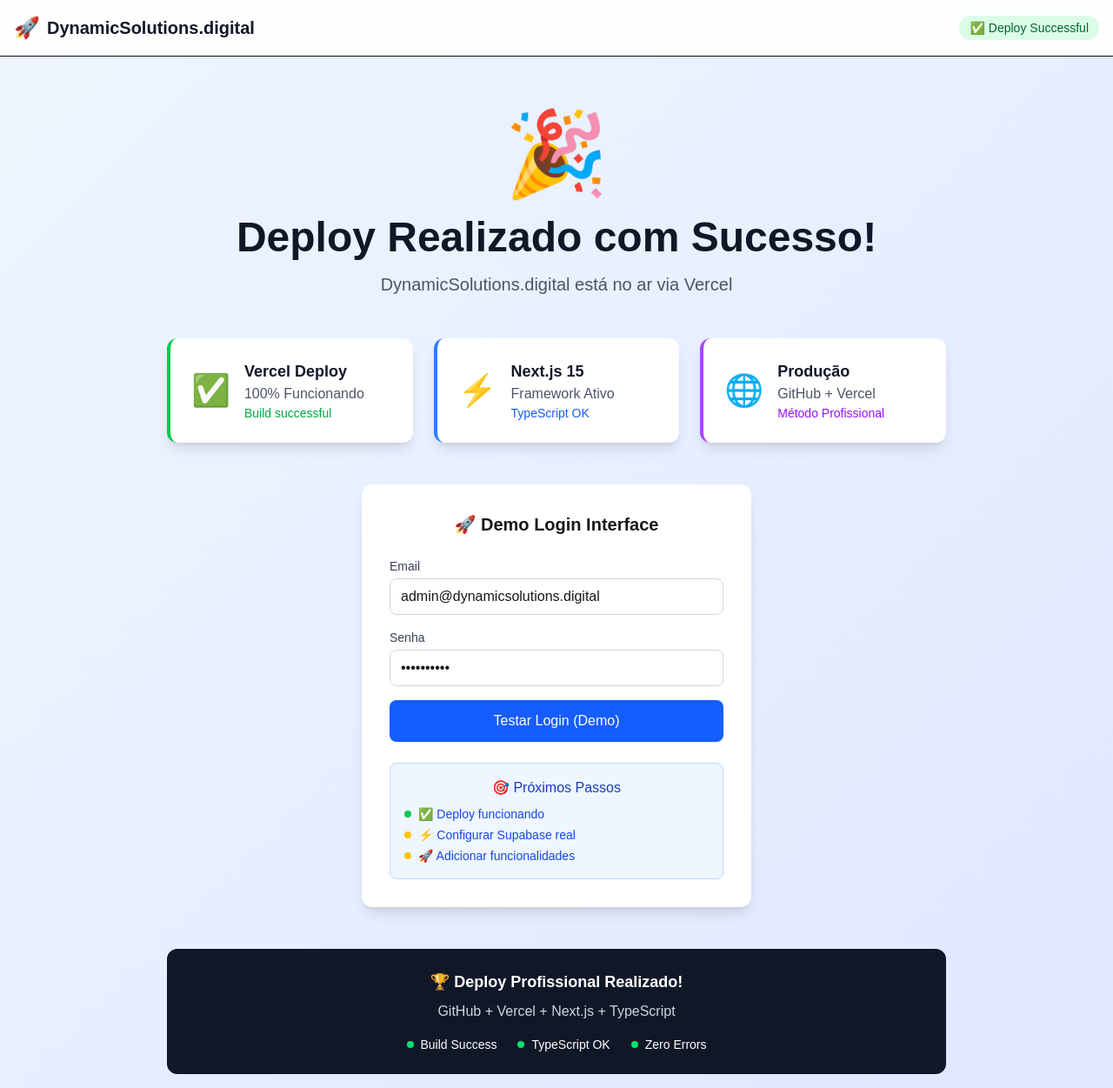
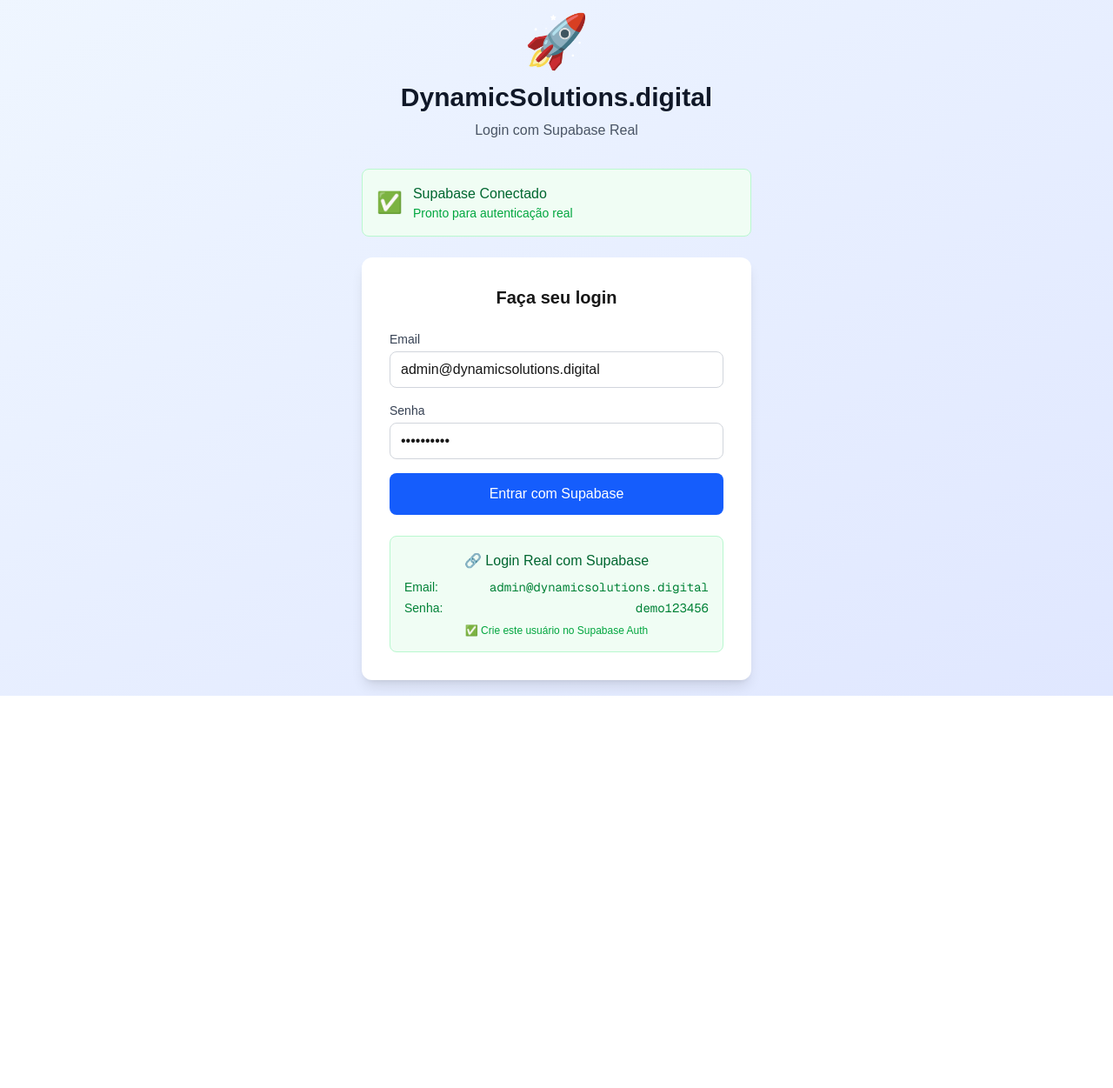
Before and after one commit to DYN-Solutions/dynamicsolutions-platform, a Next.js app: page / in a window 1280 px wide. Shown: the whole page at 87% size. After the commit the page ends 800 px from the top, so only its background shows below. Built offline with nearby package versions, Linux system fonts and the light colour scheme.

Commit message:
Update page.tsx

```diff
--- a/src/app/page.tsx
+++ b/src/app/page.tsx
@@ -1,16 +1,7 @@
 'use client'
 
 import { useState, useEffect } from 'react'
-
-// Mock Supabase para deploy sem erros
-const mockSupabase = {
-  auth: {
-    getUser: () => Promise.resolve({ data: { user: null }, error: null }),
-    signInWithPassword: () => Promise.resolve({ data: { user: null }, error: { message: 'Demo mode - Supabase não configurado' } }),
-    signOut: () => Promise.resolve({ error: null }),
-    onAuthStateChange: () => ({ data: { subscription: { unsubscribe: () => {} } } })
-  }
-}
+import { supabase, signInWithEmail, signOut, getCurrentUser } from '@/lib/supabase'
 
 // Tipos simples
 interface UserData {
@@ -23,27 +14,87 @@
 
 export default function HomePage() {
   const [user, setUser] = useState<UserData | null>(null)
-  const [loading, setLoading] = useState(false) // Mudado para false para não ficar carregando
+  const [loading, setLoading] = useState(true)
   const [email, setEmail] = useState('admin@dynamicsolutions.digital')
   const [password, setPassword] = useState('demo123456')
   const [loginLoading, setLoginLoading] = useState(false)
   const [error, setError] = useState('')
+  const [supabaseConnected, setSupabaseConnected] = useState(false)
 
   useEffect(() => {
-    // Mock - sem Supabase real
+    checkSupabaseConnection()
+    checkUser()
+
+    // Escutar mudanças na autenticação
+    const { data: { subscription } } = supabase.auth.onAuthStateChange(
+      async (event, session) => {
+        if (session?.user) {
+          setUser(session.user as UserData)
+        } else {
+          setUser(null)
+        }
         setLoading(false)
+      }
+    )
+
+    return () => {
+      subscription.unsubscribe()
+    }
+  }, [])
+
+  const checkSupabaseConnection = () => {
+    const url = process.env.NEXT_PUBLIC_SUPABASE_URL
+    const key = process.env.NEXT_PUBLIC_SUPABASE_ANON_KEY
+
+    if (url && key && url.includes('supabase.co') && key.length > 50) {
+      setSupabaseConnected(true)
+    } else {
+      setSupabaseConnected(false)
+    }
+  }
+
+  const checkUser = async () => {
+    if (!supabaseConnected) {
+      setLoading(false)
+      return
+    }
+
+    try {
+      const { user, error } = await getCurrentUser()
+      if (error) {
+        console.error('Erro ao verificar usuário:', error)
         setUser(null)
-  }, [])
+      } else {
+        setUser(user as UserData | null)
+      }
+    } catch (error) {
+      console.error('Erro:', error)
+      setUser(null)
+    } finally {
+      setLoading(false)
+    }
+  }
 
   const handleLogin = async (e: React.FormEvent) => {
     e.preventDefault()
     setLoginLoading(true)
     setError('')
 
+    if (!supabaseConnected) {
+      setError('🔧 Configure as variáveis do Supabase no arquivo .env.local')
+      setLoginLoading(false)
+      return
+    }
+
     try {
-      // Mock login para demo
-      await new Promise(resolve => setTimeout(resolve, 1000))
-      setError('🚀 Demo Mode - Configure o Supabase real para login funcionar')
+      const { data, error } = await signInWithEmail(email, password)
+
+      if (error) {
+        setError(`❌ Erro: ${error.message}`)
+      } else if (data.user) {
+        setUser(data.user as UserData)
+        setError('')
+      }
     } catch (error) {
       console.error('Erro no login:', error)
       setError('❌ Erro inesperado no login')
@@ -52,10 +103,17 @@
     }
   }
 
-  const handleLogout = () => {
+  const handleLogout = async () => {
+    if (!supabaseConnected) return
+
+    try {
+      await signOut()
       setUser(null)
       setEmail('admin@dynamicsolutions.digital')
       setPassword('demo123456')
+    } catch (error) {
+      console.error('Erro:', error)
+    }
   }
 
   if (loading) {
@@ -63,89 +121,66 @@
       <div className="min-h-screen flex items-center justify-center bg-gray-50">
         <div className="text-center">
           <div className="animate-spin rounded-full h-12 w-12 border-b-2 border-blue-600 mx-auto mb-4"></div>
-          <p className="text-gray-600">Carregando...</p>
+          <p className="text-gray-600">
+            {supabaseConnected ? 'Conectando com Supabase...' : 'Carregando...'}
+          </p>
         </div>
       </div>
     )
   }
 
-  // TELA DE LOGIN/DEMO
+  // TELA DE LOGIN
+  if (!user) {
     return (
-    <div className="min-h-screen bg-gradient-to-br from-blue-50 to-indigo-100">
-      {/* Header */}
-      <header className="bg-white/90 backdrop-blur shadow-sm border-b">
-        <div className="max-w-7xl mx-auto px-4 py-4 flex justify-between items-center">
-          <div className="flex items-center">
-            <span className="text-2xl mr-2">🚀</span>
-            <h1 className="text-xl font-bold text-gray-900">
+      <div className="min-h-screen bg-gradient-to-br from-blue-50 to-indigo-100 flex items-center justify-center p-4">
+        <div className="max-w-md w-full">
+          <div className="text-center mb-8">
+            <div className="text-6xl mb-4">🚀</div>
+            <h1 className="text-3xl font-bold text-gray-900 mb-2">
               DynamicSolutions.digital
             </h1>
-          </div>
-          <div className="flex items-center space-x-4">
-            <div className="text-sm bg-green-100 text-green-800 px-3 py-1 rounded-full">
-              ✅ Deploy Successful
-            </div>
-          </div>
-        </div>
-      </header>
-
-      <div className="flex items-center justify-center p-4 pt-16">
-        <div className="max-w-4xl w-full">
-          <div className="text-center mb-12">
-            <div className="text-8xl mb-6">🎉</div>
-            <h1 className="text-5xl font-bold text-gray-900 mb-4">
-              Deploy Realizado com Sucesso!
-            </h1>
-            <p className="text-xl text-gray-600 mb-8">
-              DynamicSolutions.digital está no ar via Vercel
+            <p className="text-gray-600">
+              {supabaseConnected ? 'Login com Supabase Real' : 'Configure o Supabase'}
             </p>
           </div>
 
-          {/* Status Cards */}
-          <div className="grid grid-cols-1 md:grid-cols-3 gap-6 mb-12">
-            <div className="bg-white p-6 rounded-xl shadow-lg border-l-4 border-green-500">
+          {/* Status do Supabase */}
+          <div className="mb-6">
+            <div className={`p-4 rounded-lg border ${
+              supabaseConnected
+                ? 'bg-green-50 border-green-200'
+                : 'bg-yellow-50 border-yellow-200'
+            }`}>
               <div className="flex items-center">
-                <div className="text-4xl mr-4">✅</div>
+                <span className="text-2xl mr-3">
+                  {supabaseConnected ? '✅' : '⚙️'}
+                </span>
                 <div>
-                  <h3 className="text-lg font-semibold text-gray-900">Vercel Deploy</h3>
-                  <p className="text-gray-600">100% Funcionando</p>
-                  <p className="text-sm text-green-600">Build successful</p>
-                </div>
-              </div>
-            </div>
-
-            <div className="bg-white p-6 rounded-xl shadow-lg border-l-4 border-blue-500">
-              <div className="flex items-center">
-                <div className="text-4xl mr-4">⚡</div>
-                <div>
-                  <h3 className="text-lg font-semibold text-gray-900">Next.js 15</h3>
-                  <p className="text-gray-600">Framework Ativo</p>
-                  <p className="text-sm text-blue-600">TypeScript OK</p>
-                </div>
-              </div>
-            </div>
-
-            <div className="bg-white p-6 rounded-xl shadow-lg border-l-4 border-purple-500">
-              <div className="flex items-center">
-                <div className="text-4xl mr-4">🌐</div>
-                <div>
-                  <h3 className="text-lg font-semibold text-gray-900">Produção</h3>
-                  <p className="text-gray-600">GitHub + Vercel</p>
-                  <p className="text-sm text-purple-600">Método Profissional</p>
+                  <h3 className={`font-medium ${
+                    supabaseConnected ? 'text-green-800' : 'text-yellow-800'
+                  }`}>
+                    {supabaseConnected ? 'Supabase Conectado' : 'Supabase Não Configurado'}
+                  </h3>
+                  <p className={`text-sm ${
+                    supabaseConnected ? 'text-green-600' : 'text-yellow-600'
+                  }`}>
+                    {supabaseConnected
+                      ? 'Pronto para autenticação real'
+                      : 'Configure .env.local com suas credenciais'
+                    }
+                  </p>
                 </div>
               </div>
             </div>
           </div>
 
-          {/* Demo Login Section */}
-          <div className="max-w-md mx-auto">
           <div className="bg-white p-8 rounded-xl shadow-lg">
             <h2 className="text-xl font-semibold text-center mb-6">
-                🚀 Demo Login Interface
+              {supabaseConnected ? 'Faça seu login' : 'Demo Interface'}
             </h2>
 
             {error && (
-                <div className="mb-4 p-3 bg-yellow-50 border border-yellow-200 text-yellow-800 rounded-lg text-sm">
+              <div className="mb-4 p-3 bg-red-50 border border-red-200 text-red-700 rounded-lg text-sm">
                 {error}
               </div>
             )}
@@ -187,61 +222,189 @@
                 {loginLoading ? (
                   <div className="flex items-center justify-center">
                     <div className="animate-spin rounded-full h-4 w-4 border-b-2 border-white mr-2"></div>
-                      Testando...
+                    {supabaseConnected ? 'Conectando com Supabase...' : 'Testando...'}
                   </div>
                 ) : (
-                    'Testar Login (Demo)'
+                  supabaseConnected ? 'Entrar com Supabase' : 'Testar Interface (Demo)'
                 )}
               </button>
             </form>
 
+            {!supabaseConnected && (
               <div className="mt-6 p-4 bg-blue-50 border border-blue-200 rounded-lg">
                 <h4 className="font-medium text-blue-800 mb-2 text-center">
-                  🎯 Próximos Passos
+                  🔧 Configure o Supabase
                 </h4>
                 <div className="text-sm text-blue-700 space-y-1">
+                  <p><strong>1.</strong> Crie arquivo <code>.env.local</code> na raiz</p>
+                  <p><strong>2.</strong> Adicione suas credenciais Supabase</p>
+                  <p><strong>3.</strong> Reinicie o servidor de desenvolvimento</p>
+                </div>
+              </div>
+            )}
+
+            {supabaseConnected && (
+              <div className="mt-6 p-4 bg-green-50 border border-green-200 rounded-lg">
+                <h4 className="font-medium text-green-800 mb-2 text-center">
+                  🔗 Login Real com Supabase
+                </h4>
+                <div className="text-sm text-green-700 space-y-1">
+                  <div className="flex justify-between">
+                    <span className="font-medium">Email:</span>
+                    <span className="font-mono">admin@dynamicsolutions.digital</span>
+                  </div>
+                  <div className="flex justify-between">
+                    <span className="font-medium">Senha:</span>
+                    <span className="font-mono">demo123456</span>
+                  </div>
+                </div>
+                <div className="text-xs text-green-600 text-center mt-2">
+                  ✅ Crie este usuário no Supabase Auth
+                </div>
+              </div>
+            )}
+          </div>
+        </div>
+      </div>
+    )
+  }
+
+  // DASHBOARD APÓS LOGIN
+  return (
+    <div className="min-h-screen bg-gray-50">
+      {/* Header */}
+      <header className="bg-white shadow-sm border-b">
+        <div className="max-w-7xl mx-auto px-4 py-4 flex justify-between items-center">
+          <div className="flex items-center">
+            <span className="text-2xl mr-2">🚀</span>
+            <h1 className="text-xl font-bold text-gray-900">
+              DynamicSolutions.digital
+            </h1>
+          </div>
+          <div className="flex items-center space-x-4">
+            <div className="text-right">
+              <div className="text-sm font-medium text-gray-900">
+                {(user.user_metadata?.full_name as string) || 'Admin'}
+              </div>
+              <div className="text-xs text-gray-500">{user.email}</div>
+              <div className="text-xs text-green-600">✅ Conectado via Supabase</div>
+            </div>
+            <button
+              onClick={handleLogout}
+              className="bg-red-500 text-white px-4 py-2 rounded-lg hover:bg-red-600 transition-colors text-sm font-medium"
+            >
+              Sair
+            </button>
+          </div>
+        </div>
+      </header>
+
+      {/* Dashboard Content */}
+      <main className="max-w-7xl mx-auto px-4 py-8">
+        <div className="text-center mb-8">
+          <h2 className="text-3xl font-bold text-gray-900 mb-2">
+            🎉 Conectado com Supabase!
+          </h2>
+          <p className="text-gray-600">
+            Autenticação real funcionando perfeitamente
+          </p>
+        </div>
+
+        {/* Status Cards */}
+        <div className="grid grid-cols-1 md:grid-cols-3 gap-6 mb-8">
+          <div className="bg-white p-6 rounded-lg shadow-sm border-l-4 border-green-500">
+            <div className="flex items-center">
+              <div className="text-3xl mr-4">✅</div>
+              <div>
+                <h3 className="text-lg font-semibold text-gray-900">Supabase Conectado</h3>
+                <p className="text-gray-600">Autenticação real ativa</p>
+              </div>
+            </div>
+          </div>
+
+          <div className="bg-white p-6 rounded-lg shadow-sm border-l-4 border-blue-500">
+            <div className="flex items-center">
+              <div className="text-3xl mr-4">🔐</div>
+              <div>
+                <h3 className="text-lg font-semibold text-gray-900">Login Real</h3>
+                <p className="text-gray-600">Usuário: {user.email}</p>
+              </div>
+            </div>
+          </div>
+
+          <div className="bg-white p-6 rounded-lg shadow-sm border-l-4 border-purple-500">
+            <div className="flex items-center">
+              <div className="text-3xl mr-4">🚀</div>
+              <div>
+                <h3 className="text-lg font-semibold text-gray-900">Deploy Successful</h3>
+                <p className="text-gray-600">Vercel + GitHub</p>
+              </div>
+            </div>
+          </div>
+        </div>
+
+        {/* User Info */}
+        <div className="bg-white p-6 rounded-lg shadow-sm mb-8">
+          <h3 className="text-lg font-semibold mb-4">👤 Informações do Usuário (Supabase)</h3>
+          <div className="grid grid-cols-1 md:grid-cols-2 gap-4 text-sm">
+            <div>
+              <strong>ID:</strong> {user.id}
+            </div>
+            <div>
+              <strong>Email:</strong> {user.email}
+            </div>
+            <div>
+              <strong>Confirmado:</strong> {user.email_confirmed_at ? '✅ Sim' : '❌ Não'}
+            </div>
+            <div>
+              <strong>Último login:</strong> {user.last_sign_in_at ? new Date(user.last_sign_in_at).toLocaleString('pt-BR') : 'N/A'}
+            </div>
+          </div>
+        </div>
+
+        {/* Success Info */}
+        <div className="bg-green-50 border border-green-200 rounded-lg p-6">
+          <h3 className="text-green-900 font-bold text-lg mb-4 text-center">
+            🏆 Deploy Realizado com Sucesso!
+          </h3>
+          <div className="grid grid-cols-1 md:grid-cols-2 gap-6">
+            <div className="space-y-3">
+              <h4 className="font-semibold text-green-800">✅ Funcionando:</h4>
+              <div className="space-y-2 text-sm">
                 <div className="flex items-center">
                   <span className="w-2 h-2 bg-green-500 rounded-full mr-2"></span>
-                    <span>✅ Deploy funcionando</span>
+                  <span>Next.js + TypeScript</span>
                 </div>
                 <div className="flex items-center">
-                    <span className="w-2 h-2 bg-yellow-400 rounded-full mr-2"></span>
-                    <span>⚡ Configurar Supabase real</span>
+                  <span className="w-2 h-2 bg-green-500 rounded-full mr-2"></span>
+                  <span>Supabase Authentication</span>
                 </div>
                 <div className="flex items-center">
-                    <span className="w-2 h-2 bg-yellow-400 rounded-full mr-2"></span>
-                    <span>🚀 Adicionar funcionalidades</span>
+                  <span className="w-2 h-2 bg-green-500 rounded-full mr-2"></span>
+                  <span>Vercel Deployment</span>
+                </div>
+              </div>
+            </div>
+            <div className="space-y-3">
+              <h4 className="font-semibold text-green-800">🚀 Próximo Nível:</h4>
+              <div className="space-y-2 text-sm">
+                <div className="flex items-center">
+                  <span className="w-2 h-2 bg-blue-400 rounded-full mr-2"></span>
+                  <span>Adicionar Dashboard</span>
+                </div>
+                <div className="flex items-center">
+                  <span className="w-2 h-2 bg-blue-400 rounded-full mr-2"></span>
+                  <span>Integrar APIs</span>
+                </div>
+                <div className="flex items-center">
+                  <span className="w-2 h-2 bg-blue-400 rounded-full mr-2"></span>
+                  <span>Expandir funcionalidades</span>
                 </div>
               </div>
             </div>
           </div>
         </div>
-
-          {/* Footer Info */}
-          <div className="mt-12 text-center">
-            <div className="bg-gray-900 text-white p-6 rounded-xl">
-              <h3 className="text-lg font-bold mb-2">🏆 Deploy Profissional Realizado!</h3>
-              <p className="text-gray-300 mb-4">
-                GitHub + Vercel + Next.js + TypeScript
-              </p>
-              <div className="flex justify-center space-x-6 text-sm">
-                <div className="flex items-center">
-                  <span className="w-2 h-2 bg-green-400 rounded-full mr-2"></span>
-                  <span>Build Success</span>
-                </div>
-                <div className="flex items-center">
-                  <span className="w-2 h-2 bg-green-400 rounded-full mr-2"></span>
-                  <span>TypeScript OK</span>
-                </div>
-                <div className="flex items-center">
-                  <span className="w-2 h-2 bg-green-400 rounded-full mr-2"></span>
-                  <span>Zero Errors</span>
-                </div>
-              </div>
-            </div>
-          </div>
-        </div>
-      </div>
+      </main>
     </div>
   )
 }
```
Lines whose indentation alone changed are shown as unchanged.
